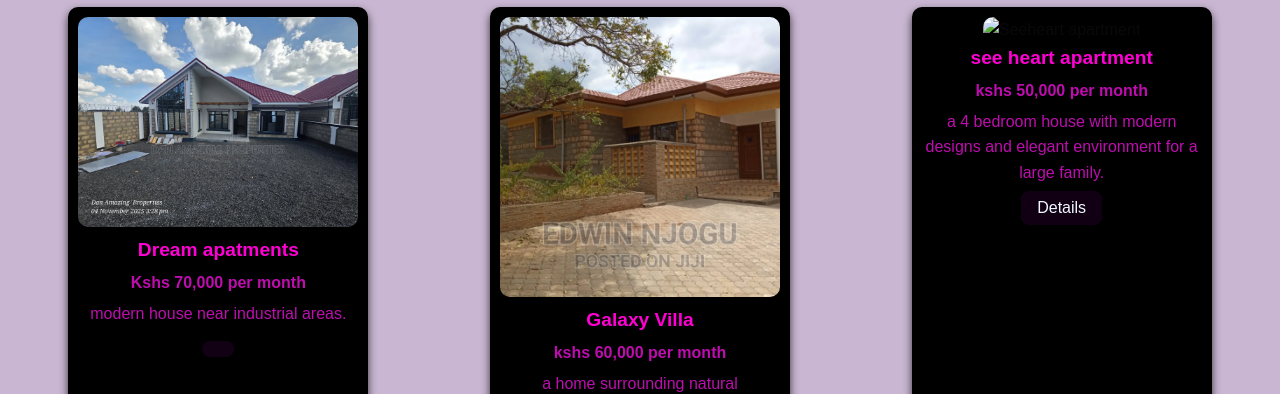
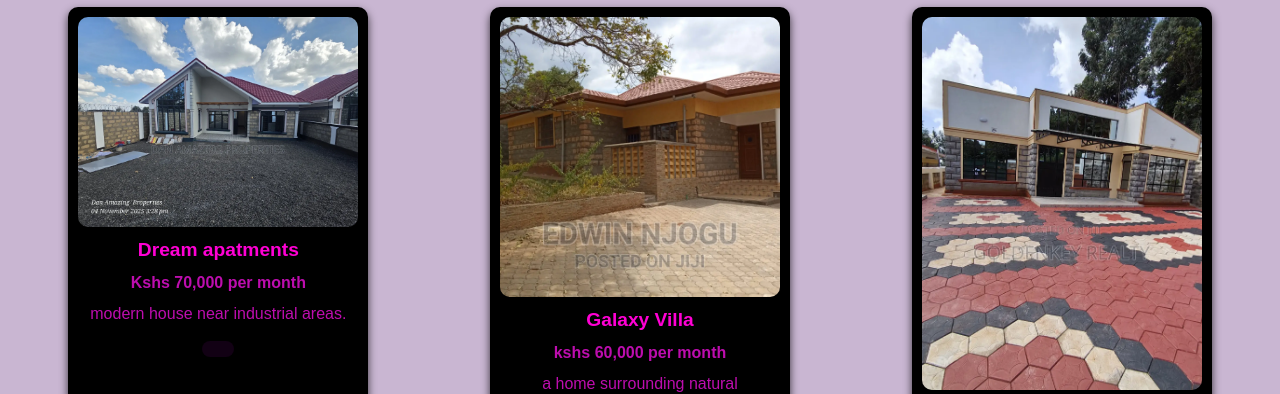
Before and after one commit to stacieotieno02-cloud/house-hunting-website, a plain HTML site: page index.html in a window 1280 px wide. Shown: the part 342-736 px from the top of the page. Drawn offline with Linux system fonts and the light colour scheme.

Commit message:
Finalized project with latest changes

```diff
--- a/index.html
+++ b/index.html
@@ -66,7 +66,7 @@
 
 
         <div class="homes-card">
-            <img src="images/image3.jpg" alt="Seeheart apartment">
+            <img src="images/image 3.jpg" alt="home 3">
             <h3>see heart apartment</h3>
             <p><b>kshs 50,000 per month</b></p>
             <p>a 4 bedroom house with modern designs and elegant environment for a large family.</p>
```
Also changed, not shown: register.html (+1 -1 lines).
